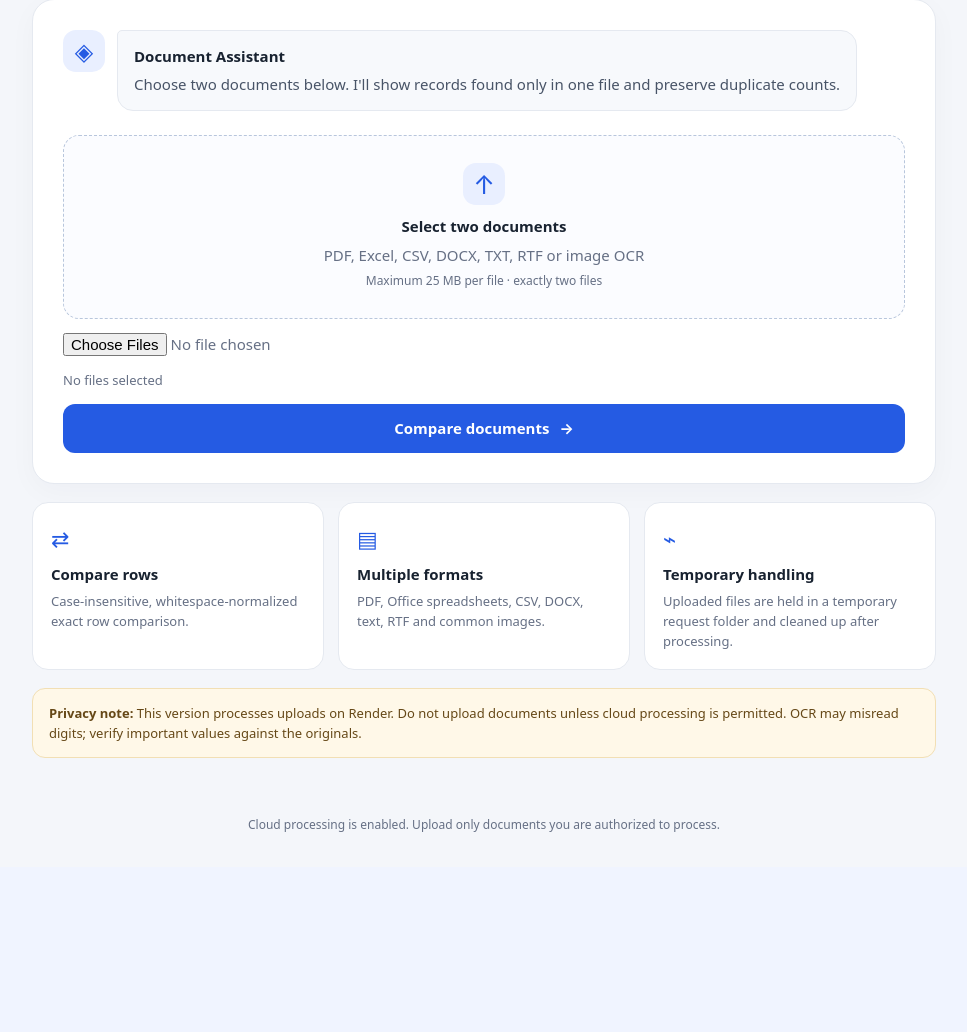
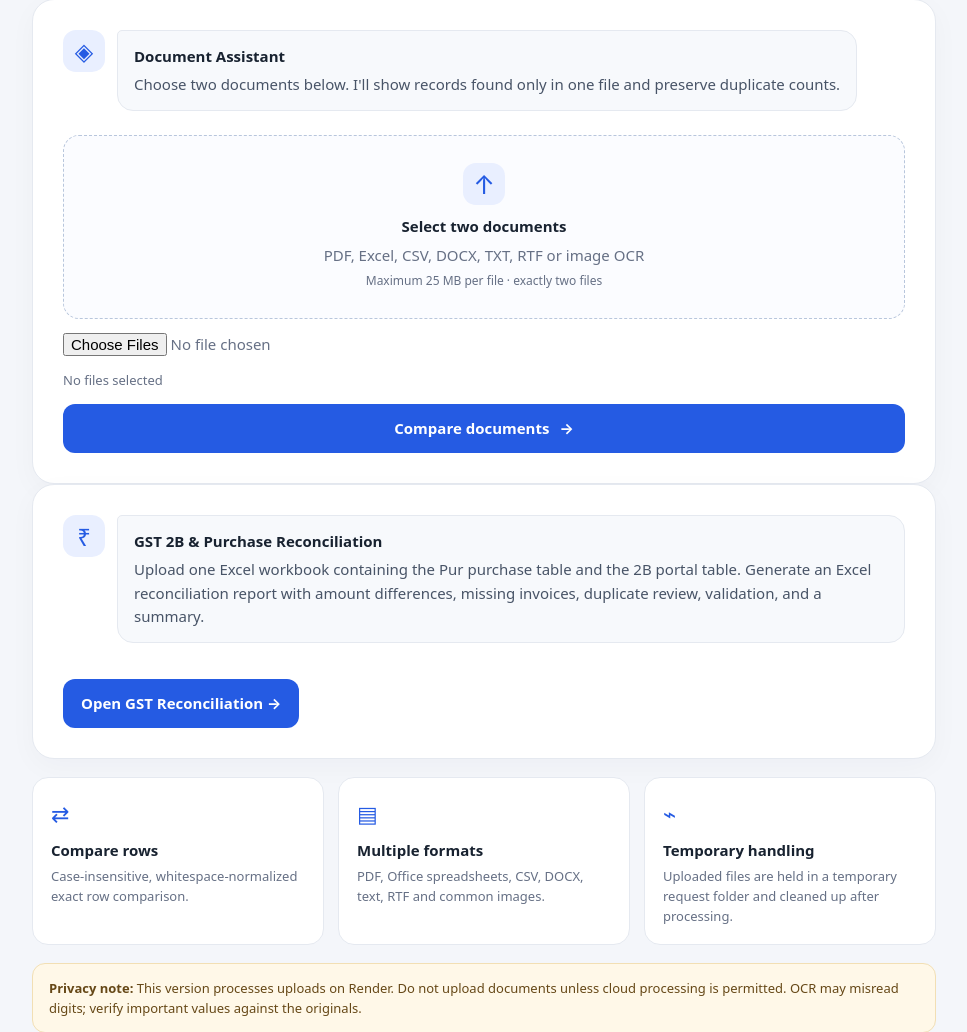
Before and after one commit to afteratim/fuzz_tsg, a Flask app: page / in a window 1280 px wide. Shown: the part 288-1320 px from the top of the page, without its empty margins (156-1123 px from the left). Before the commit the page ends 1120 px from the top, so only its background shows below. Run offline with Flask 3, Linux system fonts and the light colour scheme; the visitor is signed in with stand-in values (Sample User, id 1); some libraries are stand-ins or nearby versions.

Commit message:
Update index.html

```diff
--- a/templates/index.html
+++ b/templates/index.html
@@ -24,6 +24,13 @@
     <button class="primary" type="submit">Compare documents <span>→</span></button>
   </form>
 </section>
+<section class="chat-card">
+  <div class="assistant-row">
+    <div class="avatar">₹</div>
+    <div class="bubble"><strong>GST 2B & Purchase Reconciliation</strong><p>Upload one Excel workbook containing the Pur purchase table and the 2B portal table. Generate an Excel reconciliation report with amount differences, missing invoices, duplicate review, validation, and a summary.</p></div>
+  </div>
+  <a class="primary" href="{{ url_for('gst_reconcile') }}" style="display:inline-block;text-decoration:none;margin-top:12px">Open GST Reconciliation →</a>
+</section>
 <section class="info-grid">
   <article class="info-card"><span class="card-icon">⇄</span><h3>Compare rows</h3><p>Case-insensitive, whitespace-normalized exact row comparison.</p></article>
   <article class="info-card"><span class="card-icon">▤</span><h3>Multiple formats</h3><p>PDF, Office spreadsheets, CSV, DOCX, text, RTF and common images.</p></article>
```
